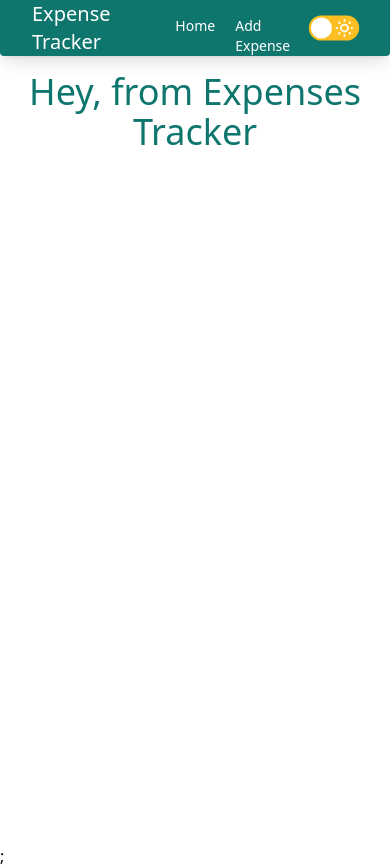
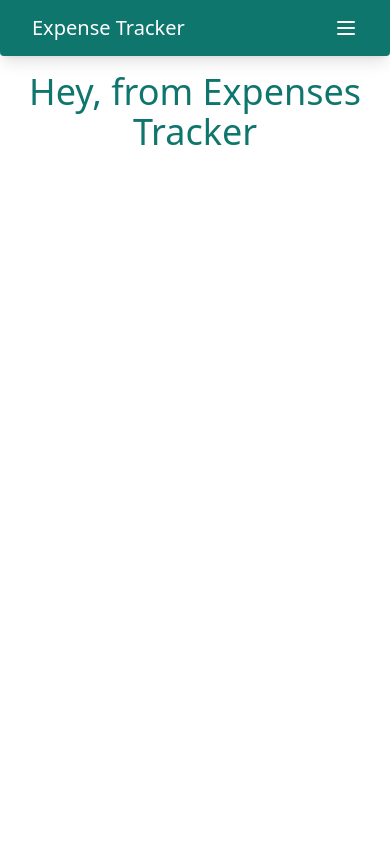
Before and after one commit to shashankshetty1996/expense-tracker-next, a Next.js app: page / in a window 390 px wide. After the commit the page ends 844 px from the top, so only its background shows below. Built offline with nearby package versions, Linux system fonts and the light colour scheme.

Commit message:
Responsive and 404 page setup

```diff
--- /dev/null
+++ b/components/backdrop/Backdrop.tsx
@@ -0,0 +1,11 @@
+interface IBackdrop {
+  children?: JSX.Element | JSX.Element[];
+  className?: string;
+}
+
+function Backdrop(props: IBackdrop) {
+  const containerClassName = `fixed inset-0 h-screen w-screen bg-gray-900 dark:bg-gray-400 opacity-80 z-40 ${props.className}`;
+  return <div className={containerClassName}>{props.children}</div>;
+}
+
+export default Backdrop;
--- a/components/index.tsx
+++ b/components/index.tsx
@@ -1 +1,3 @@
+export { default as Backdrop } from './backdrop/Backdrop';
+export { default as Loader } from './loader/Loader';
 export { default as Navbar } from './navbar/Navbar';
--- /dev/null
+++ b/components/loader/Loader.tsx
@@ -0,0 +1,11 @@
+import { Backdrop } from '../../components';
+
+function Loader() {
+  return (
+    <Backdrop className="flex justify-center items-center z-50">
+      <div className="w-16 h-16 border-b-4 border-gray-100 dark:border-gray-900 rounded-full animate-spin" />
+    </Backdrop>
+  );
+}
+
+export default Loader;
--- a/components/navbar/Navbar.tsx
+++ b/components/navbar/Navbar.tsx
@@ -1,7 +1,9 @@
+import { useState } from 'react';
 import Link from 'next/link';
 
 import DarkThemeToggle from './darkThemeToggle/DarkThemeToggle';
 import { INavItem } from '../../utilities/interfaces';
+import { Backdrop } from '../../components';
 
 const navItems: INavItem[] = [
   { label: 'Home', to: '/' },
@@ -9,30 +11,77 @@ const navItems: INavItem[] = [
 ];
 
 function Navbar() {
-  return (
-    <header className="bg-teal-700 dark:bg-gray-700 text-white w-full shadow-lg rounded-b h-14 px-8 md:px-16 mb-4">
-      <div className="container mx-auto flex justify-between items-center">
-        <h1 className="text-xl md:text-3xl">Expense Tracker</h1>
-        <nav>
-          <ul className="flex items-center justify-center">
+  const [openSideDrawer, setOpenSideDrawer] = useState<boolean>(false);
+
+  const toggleSideDrawer = () => setOpenSideDrawer(old => !old);
+
+  const navTabs = (
+    <ul className="flex flex-col md:flex-row items-center justify-center">
       {navItems.map((nav, index) => (
         <li
           key={index}
-                className="cursor-pointer text-sm hover:bg-teal-900 dark:hover:bg-gray-800"
+          className="cursor-pointer text-sm hover:bg-teal-900 dark:hover:bg-gray-800 w-full md:w-auto"
         >
           <Link key={index} href={nav.to}>
-                  <a className="block px-2 md:px-4 py-4 mx-0.5 h-14">
-                    {nav.label}
-                  </a>
+            <a className="block px-4 py-4 mx-0.5 h-14">{nav.label}</a>
           </Link>
         </li>
       ))}
-            <li className="ml-2">
+      <li className="absolute md:relative bottom-4 md:bottom-auto md:ml-2 flex md:block justify-between items-center">
+        <span className="text-xl md:text-2xl inline-block mr-2 md:hidden">
+          Select Theme
+        </span>
         <DarkThemeToggle />
       </li>
     </ul>
-        </nav>
+  );
+
+  return (
+    <header className="bg-teal-700 dark:bg-gray-700 text-white w-full shadow-lg rounded-b h-14 px-8 md:px-16 mb-4">
+      <div className="container mx-auto flex justify-between items-center h-full">
+        <h1 className="text-xl md:text-3xl">Expense Tracker</h1>
+        <nav className="hidden md:block">{navTabs}</nav>
+        <svg
+          xmlns="http://www.w3.org/2000/svg"
+          className="h-6 w-6 cursor-pointer md:hidden"
+          fill="none"
+          viewBox="0 0 24 24"
+          stroke="currentColor"
+          onClick={toggleSideDrawer}
+        >
+          <path
+            strokeLinecap="round"
+            strokeLinejoin="round"
+            strokeWidth={2}
+            d="M4 6h16M4 12h16M4 18h16"
+          />
+        </svg>
       </div>
+      {openSideDrawer && (
+        <>
+          <Backdrop className="md:hidden" />
+          <aside className="absolute right-0 top-0 w-3/4 h-screen bg-teal-700 dark:bg-gray-700 z-40 shadow-md rounded md:hidden">
+            <div className="flex items-center justify-end h-14 px-4">
+              <svg
+                xmlns="http://www.w3.org/2000/svg"
+                className="h-6 w-6 cursor-pointer"
+                fill="none"
+                viewBox="0 0 24 24"
+                stroke="currentColor"
+                onClick={toggleSideDrawer}
+              >
+                <path
+                  strokeLinecap="round"
+                  strokeLinejoin="round"
+                  strokeWidth={2}
+                  d="M6 18L18 6M6 6l12 12"
+                />
+              </svg>
+            </div>
+            {navTabs}
+          </aside>
+        </>
+      )}
     </header>
   );
 }
--- a/pages/404.tsx
+++ b/pages/404.tsx
@@ -1,19 +1,36 @@
+import { useMemo } from 'react';
 import Head from 'next/head';
 import Link from 'next/link';
+import Image from 'next/image';
+import { useTheme } from 'next-themes';
+
+import NotFoundSvg from '../assets/not-found/not-found.svg';
+import NotFoundDarkSvg from '../assets/not-found/not-found-dark.svg';
 
 export default function Custom404() {
+  const { theme } = useTheme();
+
+  const noFoundIcon = useMemo(() => {
+    if (theme === 'dark') {
+      return NotFoundDarkSvg;
+    }
+    return NotFoundSvg;
+  }, [theme]);
+
   return (
-    <div className="flex flex-col items-center justify-center min-h-screen">
+    <div className="flex flex-col justify-around items-center h-screen dark:bg-zinc-700">
       <Head>
         <title>Page Not Found</title>
       </Head>
-
-      <h1 className="text-4xl my-2">Page not found</h1>
-      <Link href="/">
-        <a className="px-4 py-2 my-2 rounded shadow-md text-white bg-teal-600 hover:bg-teal-800 dark:bg-slate-600 dark:hover:bg-slate-800 transform duration-500 ease-linear">
-          Back to Home
-        </a>
-      </Link>
+      <div className="block text-center">
+        <Image src={noFoundIcon} width={280} height={400} layout="responsive" />
+        <h1 className="text-4xl md:text-6xl mb-4">Page Not Found</h1>
+        <Link href="/">
+          <a className="inline-block px-4 py-2 rounded shadow-md text-white bg-teal-600 hover:bg-teal-800 dark:bg-slate-600 dark:hover:bg-slate-800 transform duration-500 ease-linear hover:scale-105">
+            Go to Home
+          </a>
+        </Link>
+      </div>
     </div>
   );
 }
--- a/pages/_app.tsx
+++ b/pages/_app.tsx
@@ -4,7 +4,7 @@ import '../styles/globals.css';
 function MyApp({ Component, pageProps }) {
   return (
     <ThemeProvider attribute="class">
-      <Component {...pageProps} />;
+      <Component {...pageProps} />
     </ThemeProvider>
   );
 }
```
Also changed, not shown: assets/not-found/not-found-dark.svg (added), assets/not-found/not-found.svg (added). Lines whose indentation alone changed are shown as unchanged.
